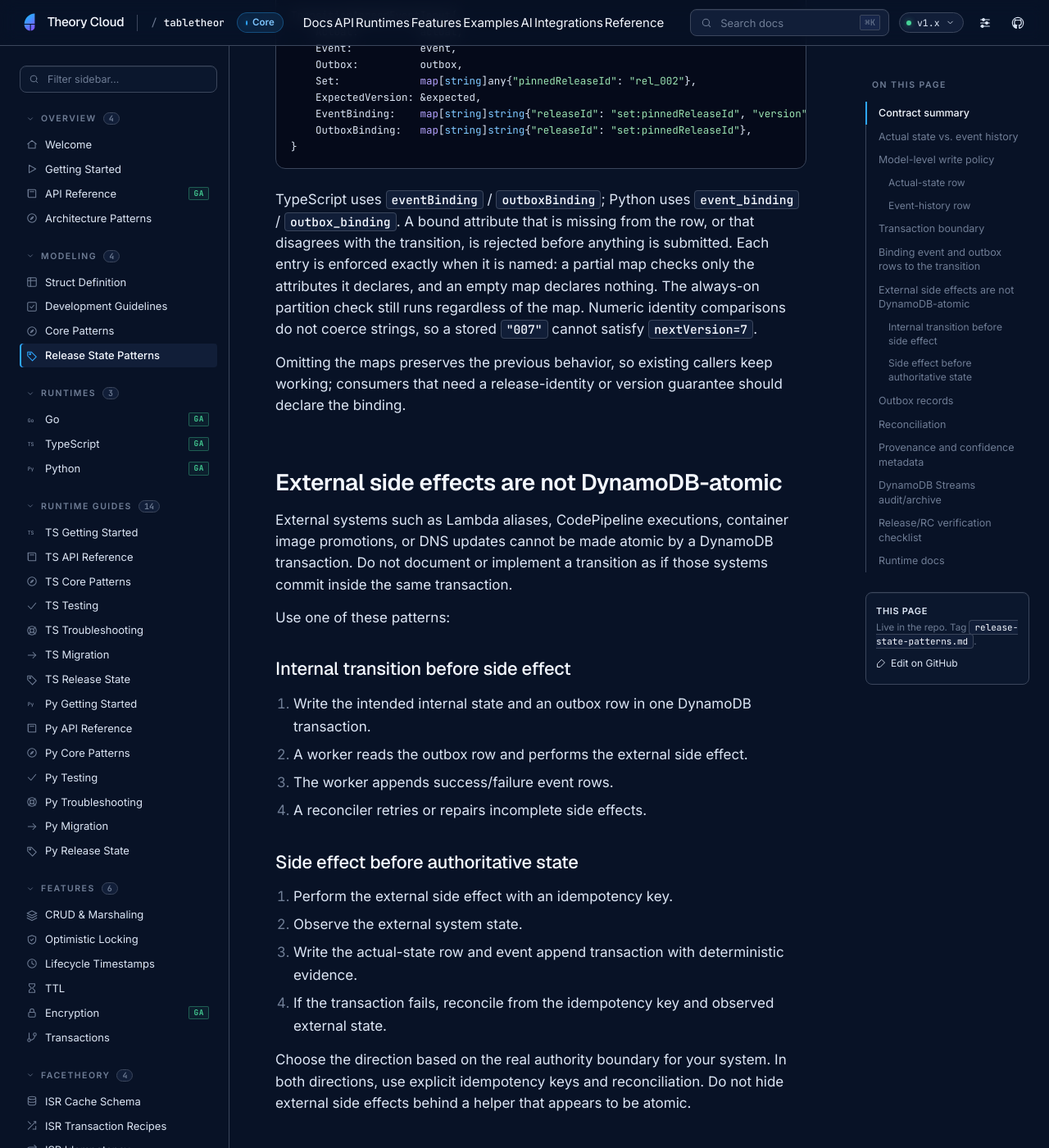
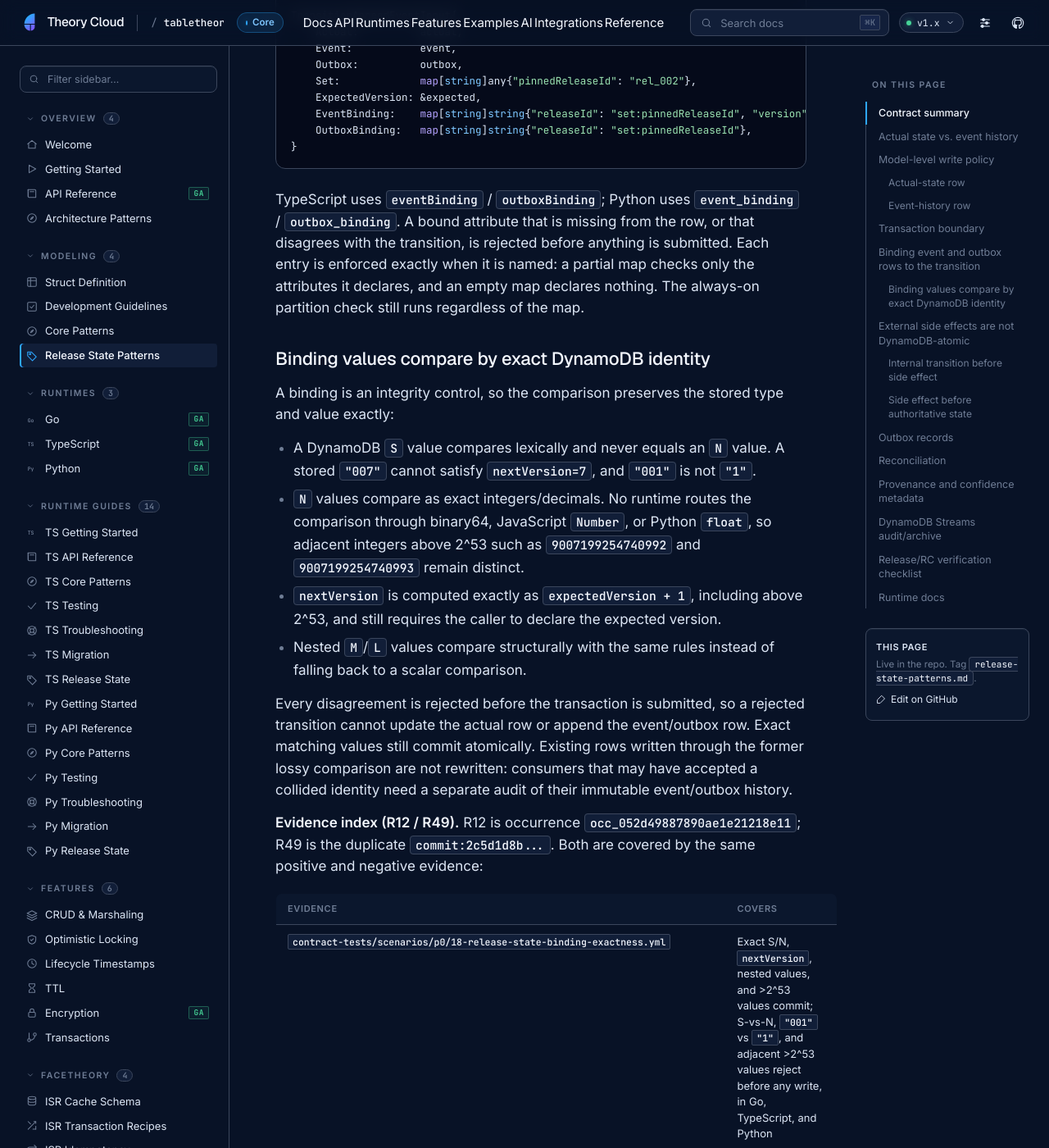
Before and after one commit to theory-cloud/TableTheory, a Jekyll site: the page built from docs/release-state-patterns.md, in a window 1280 px wide and 1400 px high, scrolled down 4545 px. Shown: the whole window at 82% size. Built offline with Jekyll 4.4.1, drawn with Linux system fonts in a browser that asks for light colours; some of the changed text lies outside the part shown.

Commit message:
docs(releasestate): document exact binding identity
Document type-preserving, exact binding comparison and link R12/R49 to the shared scenario and each runtime's positive/negative unit evidence. Note that existing collided rows require consumer audit and are not rewritten.

Refs Factory docs/058 TableTheory-sec-20261030-m1.

```diff
--- a/docs/release-state-patterns.md
+++ b/docs/release-state-patterns.md
@@ -161,8 +161,41 @@ TypeScript uses `eventBinding` / `outboxBinding`; Python uses `event_binding` /
 disagrees with the transition, is rejected before anything is submitted. Each
 entry is enforced exactly when it is named: a partial map checks only the
 attributes it declares, and an empty map declares nothing. The always-on
-partition check still runs regardless of the map. Numeric identity comparisons
-do not coerce strings, so a stored `"007"` cannot satisfy `nextVersion=7`.
+partition check still runs regardless of the map.
+
+### Binding values compare by exact DynamoDB identity
+
+A binding is an integrity control, so the comparison preserves the stored type
+and value exactly:
+
+- A DynamoDB `S` value compares lexically and never equals an `N` value. A
+  stored `"007"` cannot satisfy `nextVersion=7`, and `"001"` is not `"1"`.
+- `N` values compare as exact integers/decimals. No runtime routes the
+  comparison through binary64, JavaScript `Number`, or Python `float`, so
+  adjacent integers above 2^53 such as `9007199254740992` and
+  `9007199254740993` remain distinct.
+- `nextVersion` is computed exactly as `expectedVersion + 1`, including above
+  2^53, and still requires the caller to declare the expected version.
+- Nested `M`/`L` values compare structurally with the same rules instead of
+  falling back to a scalar comparison.
+
+Every disagreement is rejected before the transaction is submitted, so a
+rejected transition cannot update the actual row or append the event/outbox
+row. Exact matching values still commit atomically. Existing rows written
+through the former lossy comparison are not rewritten: consumers that may have
+accepted a collided identity need a separate audit of their immutable
+event/outbox history.
+
+**Evidence index (R12 / R49).** R12 is occurrence
+`occ_052d49887890ae1e21218e11`; R49 is the duplicate `commit:2c5d1d8b...`.
+Both are covered by the same positive and negative evidence:
+
+| Evidence | Covers |
+| --- | --- |
+| `contract-tests/scenarios/p0/18-release-state-binding-exactness.yml` | Exact S/N, `nextVersion`, nested values, and >2^53 values commit; S-vs-N, `"001"` vs `"1"`, and adjacent >2^53 values reject before any write, in Go, TypeScript, and Python |
+| `pkg/releasestate/binding_test.go` (`TestBindingValuesEqualComparesNumbersExactly`, `TestTransitionNextVersionRejectsAdjacentLargeIntegers`) | Go exact numeric/type-directed comparison and nested recursion |
+| `ts/test/unit/release-state.test.ts` (adjacent-large-integer, nested-document, and lexical-string binding cases) | TypeScript bigint/number exactness without `Number()` coercion |
+| `py/tests/unit/test_release_state.py` (`test_binding_values_equal_preserves_dynamodb_discriminators`, `test_transition_release_state_rejects_adjacent_large_next_version_binding`) | Python AttributeValue discriminator preservation and exact `Decimal`/integer comparison |
 
 Omitting the maps preserves the previous behavior, so existing callers keep
 working; consumers that need a release-identity or version guarantee should
```
